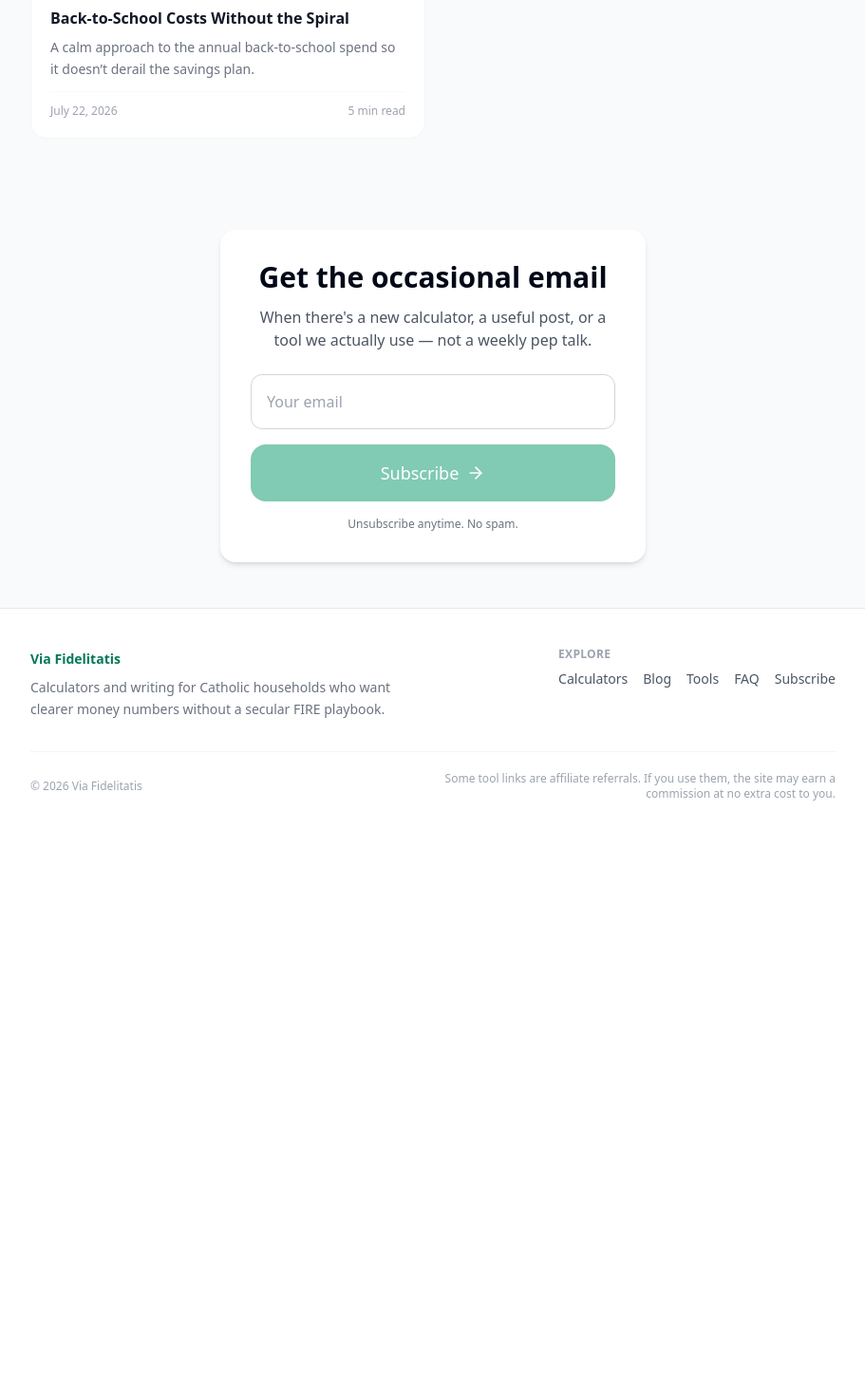
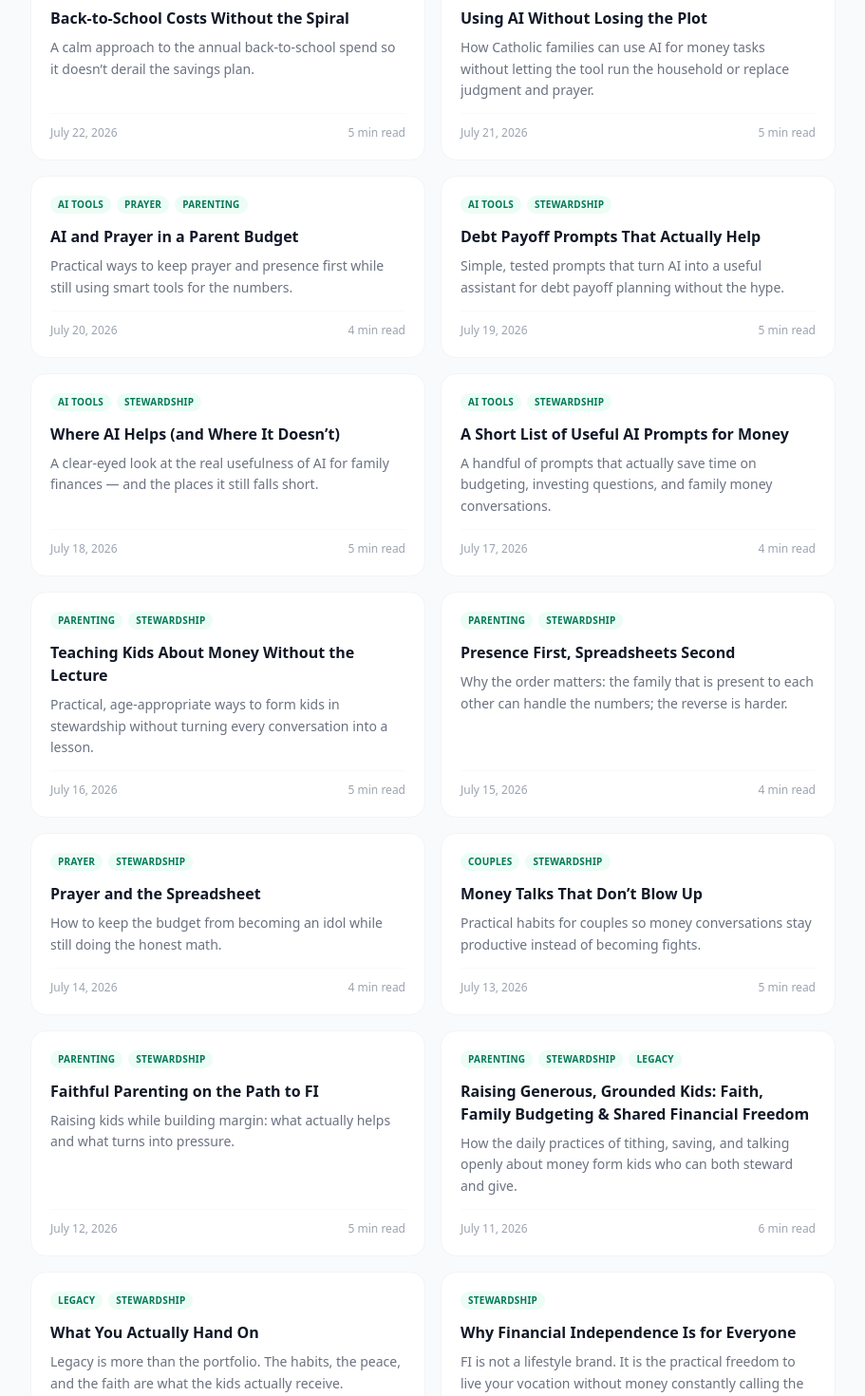
Before and after one commit to daughterpop/super-fi-calc, a React (Vite) app: page /blog in a window 1280 px wide. Shown: the part 6260-7730 px from the top of the page at 95% size, without its empty margins (184-1095 px from the left). Before the commit the page ends 7144 px from the top, so only its background shows below. Built offline with nearby package versions, Linux system fonts and the light colour scheme.

Commit message:
Small batch: restore remaining posts to complete the archive (AI prompts + parenting/legacy pieces)

```diff
--- a/src/data/posts.js
+++ b/src/data/posts.js
@@ -448,6 +448,136 @@ const rawPosts = [
     link: '/blog/catholic-families-ai-for-back-to-school-savings-and-faith-filled-financial-freedom',
     tags: ['Stewardship', 'Parenting', 'AI Tools'],
     featured: false
+  },
+  {
+    title: 'Using AI Without Losing the Plot',
+    date: 'July 21, 2026',
+    dateSort: '2026-07-21',
+    excerpt: 'How Catholic families can use AI for money tasks without letting the tool run the household or replace judgment and prayer.',
+    readTime: '5 min read',
+    link: '/blog/using-ai-without-losing-the-plot',
+    tags: ['AI Tools', 'Stewardship'],
+    featured: false
+  },
+  {
+    title: 'AI and Prayer in a Parent Budget',
+    date: 'July 20, 2026',
+    dateSort: '2026-07-20',
+    excerpt: 'Practical ways to keep prayer and presence first while still using smart tools for the numbers.',
+    readTime: '4 min read',
+    link: '/blog/ai-and-prayer-in-a-parent-budget',
+    tags: ['AI Tools', 'Prayer', 'Parenting'],
+    featured: false
+  },
+  {
+    title: 'Debt Payoff Prompts That Actually Help',
+    date: 'July 19, 2026',
+    dateSort: '2026-07-19',
+    excerpt: 'Simple, tested prompts that turn AI into a useful assistant for debt payoff planning without the hype.',
+    readTime: '5 min read',
+    link: '/blog/debt-payoff-prompts-that-actually-help',
+    tags: ['AI Tools', 'Stewardship'],
+    featured: false
+  },
+  {
+    title: 'Where AI Helps (and Where It Doesn’t)',
+    date: 'July 18, 2026',
+    dateSort: '2026-07-18',
+    excerpt: 'A clear-eyed look at the real usefulness of AI for family finances — and the places it still falls short.',
+    readTime: '5 min read',
+    link: '/blog/where-ai-helps-and-where-it-doesnt',
+    tags: ['AI Tools', 'Stewardship'],
+    featured: false
+  },
+  {
+    title: 'A Short List of Useful AI Prompts for Money',
+    date: 'July 17, 2026',
+    dateSort: '2026-07-17',
+    excerpt: 'A handful of prompts that actually save time on budgeting, investing questions, and family money conversations.',
+    readTime: '4 min read',
+    link: '/blog/a-short-list-of-useful-ai-prompts-for-money',
+    tags: ['AI Tools', 'Stewardship'],
+    featured: false
+  },
+  {
+    title: 'Teaching Kids About Money Without the Lecture',
+    date: 'July 16, 2026',
+    dateSort: '2026-07-16',
+    excerpt: 'Practical, age-appropriate ways to form kids in stewardship without turning every conversation into a lesson.',
+    readTime: '5 min read',
+    link: '/blog/teaching-kids-about-money-without-the-lecture',
+    tags: ['Parenting', 'Stewardship'],
+    featured: false
+  },
+  {
+    title: 'Presence First, Spreadsheets Second',
+    date: 'July 15, 2026',
+    dateSort: '2026-07-15',
+    excerpt: 'Why the order matters: the family that is present to each other can handle the numbers; the reverse is harder.',
+    readTime: '4 min read',
+    link: '/blog/presence-first-spreadsheets-second',
+    tags: ['Parenting', 'Stewardship'],
+    featured: false
+  },
+  {
+    title: 'Prayer and the Spreadsheet',
+    date: 'July 14, 2026',
+    dateSort: '2026-07-14',
+    excerpt: 'How to keep the budget from becoming an idol while still doing the honest math.',
+    readTime: '4 min read',
+    link: '/blog/prayer-and-the-spreadsheet',
+    tags: ['Prayer', 'Stewardship'],
+    featured: false
+  },
+  {
+    title: 'Money Talks That Don’t Blow Up',
+    date: 'July 13, 2026',
+    dateSort: '2026-07-13',
+    excerpt: 'Practical habits for couples so money conversations stay productive instead of becoming fights.',
+    readTime: '5 min read',
+    link: '/blog/money-talks-that-dont-blow-up',
+    tags: ['Couples', 'Stewardship'],
+    featured: false
+  },
+  {
+    title: 'Faithful Parenting on the Path to FI',
+    date: 'July 12, 2026',
+    dateSort: '2026-07-12',
+    excerpt: 'Raising kids while building margin: what actually helps and what turns into pressure.',
+    readTime: '5 min read',
+    link: '/blog/faithful-parenting-on-the-path-to-fi',
+    tags: ['Parenting', 'Stewardship'],
+    featured: false
+  },
+  {
+    title: 'Raising Generous, Grounded Kids: Faith, Family Budgeting & Shared Financial Freedom',
+    date: 'July 11, 2026',
+    dateSort: '2026-07-11',
+    excerpt: 'How the daily practices of tithing, saving, and talking openly about money form kids who can both steward and give.',
+    readTime: '6 min read',
+    link: '/blog/raising-generous-grounded-kids-faith-family-budgeting-and-shared-financial-freedom',
+    tags: ['Parenting', 'Stewardship', 'Legacy'],
+    featured: false
+  },
+  {
+    title: 'What You Actually Hand On',
+    date: 'July 10, 2026',
+    dateSort: '2026-07-10',
+    excerpt: 'Legacy is more than the portfolio. The habits, the peace, and the faith are what the kids actually receive.',
+    readTime: '4 min read',
+    link: '/blog/what-you-actually-hand-on',
+    tags: ['Legacy', 'Stewardship'],
+    featured: false
+  },
+  {
+    title: 'Why Financial Independence Is for Everyone',
+    date: 'July 9, 2026',
+    dateSort: '2026-07-09',
+    excerpt: 'FI is not a lifestyle brand. It is the practical freedom to live your vocation without money constantly calling the shots.',
+    readTime: '5 min read',
+    link: '/blog/why-financial-independence-is-for-everyone',
+    tags: ['Stewardship'],
+    featured: true
   }
 ];
 
```
